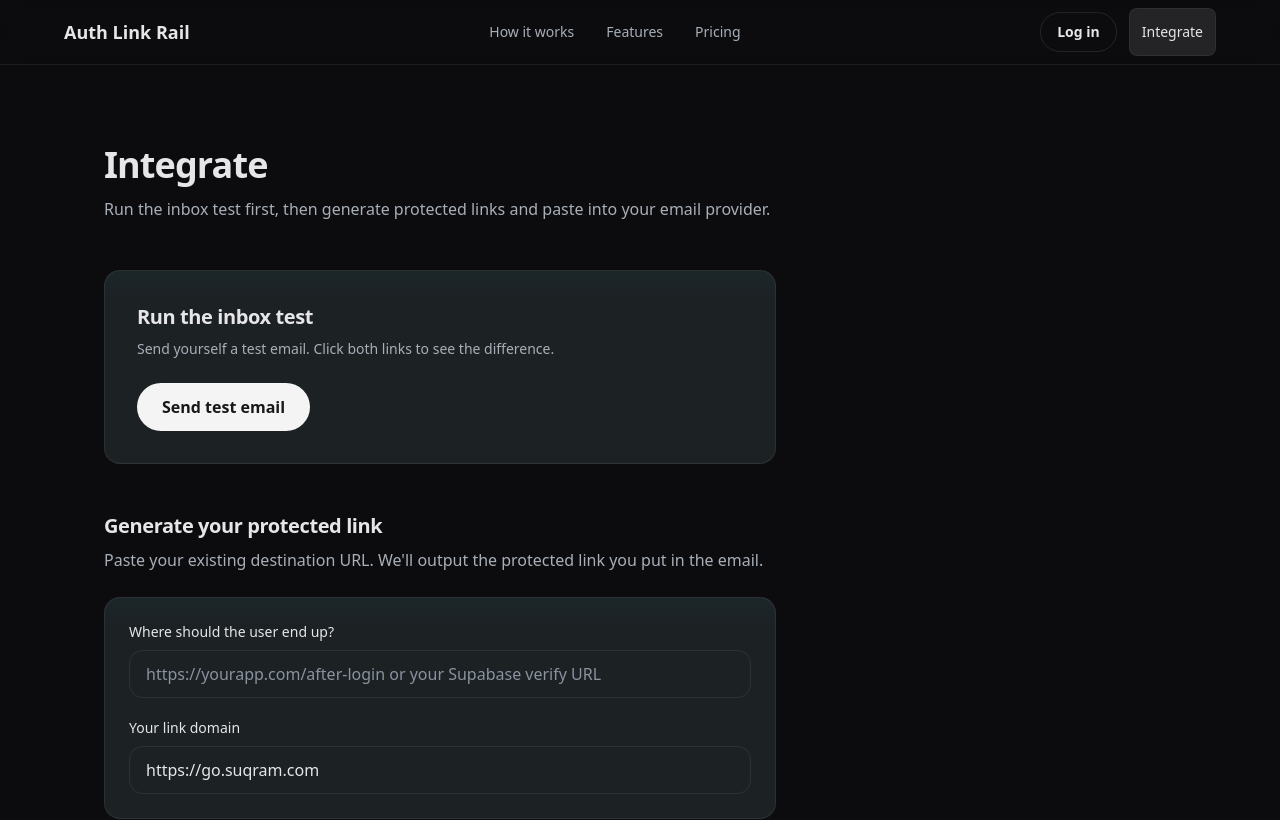
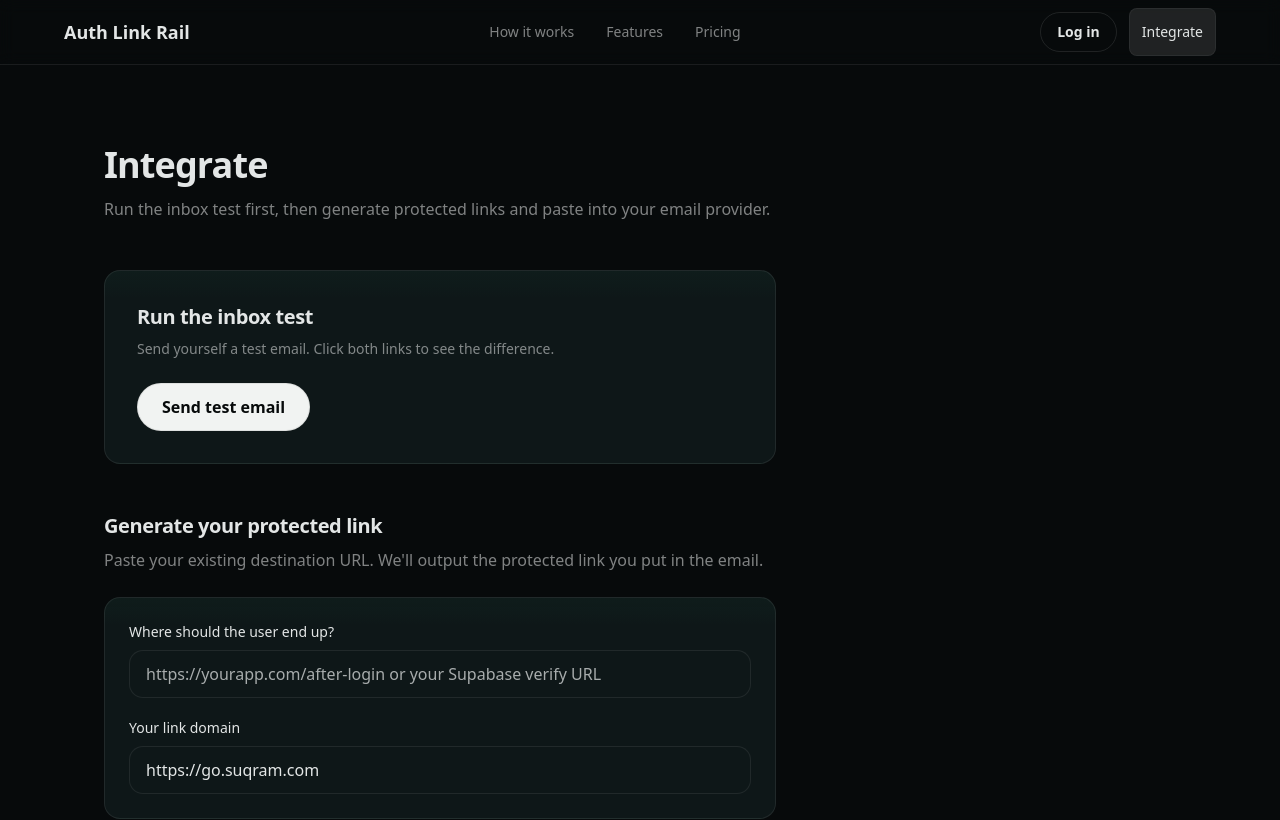
Before and after one commit to macuunamatata/Suqram, a Next.js app in the folder site/: page /start in a window 1280 px wide. Shown: the top 820 px of the page. Built offline with nearby package versions, Linux system fonts and the light colour scheme.

Commit message:
Polish UI/UX to domained feel

```diff
--- a/site/app/globals.css
+++ b/site/app/globals.css
@@ -2,52 +2,55 @@
 @tailwind components;
 @tailwind utilities;
 
-/* Premium polish: domained.app feel — typography, spacing, glass surfaces, restrained interactions. */
+/* Domained-style green-charcoal dark theme — color grading, grid, vignette, soft-white typography. */
 :root {
-  /* Base & surfaces */
-  --bg: #0c0c0e;
-  --surface: #161a1c;
-  --surface-elevated: #1c2124;
-  --bg2: #1a1e20;
-  --border: rgba(255, 255, 255, 0.07);
-  --border-strong: rgba(255, 255, 255, 0.10);
-  --grid-line: rgba(255, 255, 255, 0.025);
+  /* Base palette — green-tinted charcoal (not blue/neutral) */
+  --bg: #070A0B;
+  --bg2: #0A0F10;
+  --surface: #0C1415;
+  --surface2: #0E1718;
+  --border: rgba(255, 255, 255, 0.08);
+  --grid: rgba(255, 255, 255, 0.035); /* extremely subtle; never compete with text */
 
-  /* Typography — avoid pure #fff; soft off-white + muted gray */
-  --text: #e6e6e8;
-  --text-heading: #e6e6e6;
-  --text-muted: #a8afb8;
-  --text-muted-strong: #8b92a0;
+  /* Typography — soft white, not pure */
+  --text: #E3E6E6;
+  --text2: rgba(227, 230, 230, 0.72);   /* muted paragraph */
+  --muted: rgba(227, 230, 230, 0.55);
 
   /* Accent & warn */
-  --accent: #2dd4bf;
-  --accent-dim: rgba(45, 212, 191, 0.10);
-  --accent-focus: rgba(45, 212, 191, 0.25);
-  --accent-glow: rgba(45, 212, 191, 0.22);
-  --warn: #f59e0b;
-  --warn-dim: rgba(245, 158, 11, 0.12);
-  --error-muted: rgba(248, 113, 113, 0.9);
-
-  /* Primary CTA */
-  --cta-bg: #f4f4f5;
-  --cta-text: #18181b;
-  --cta-hover-bg: #e8e8ea;
+  --accent: #19C37D;
+  --warn: #EA840C;
+  --ctaBg: #F1F3F2;   /* off-white, slightly warm */
+  --ctaText: #070A0B;
 
   /* Spacing rhythm: 8/12/16/24/32/48/72 */
-  --space-1: 0.25rem;  /* 4 */
-  --space-2: 0.5rem;   /* 8 */
-  --space-3: 0.75rem;  /* 12 */
-  --space-4: 1rem;    /* 16 */
-  --space-6: 1.5rem;  /* 24 */
-  --space-8: 2rem;    /* 32 */
-  --space-12: 3rem;   /* 48 */
-  --space-18: 4.5rem; /* 72 */
+  --space-1: 0.25rem;
+  --space-2: 0.5rem;
+  --space-3: 0.75rem;
+  --space-4: 1rem;
+  --space-6: 1.5rem;
+  --space-8: 2rem;
+  --space-12: 3rem;
+  --space-18: 4.5rem;
 
-  /* Legacy aliases */
+  /* Aliases for components (derived from base palette) */
   --panel: var(--surface);
-  --card: var(--surface-elevated);
-  --muted: var(--text-muted);
-  --muted-strong: var(--text-muted-strong);
+  --card: var(--surface2);
+  --surface-elevated: var(--surface2);
+  --border-strong: rgba(255, 255, 255, 0.10);
+  --grid-line: var(--grid);
+  --text-heading: var(--text);
+  --text-muted: var(--muted);
+  --text-muted-strong: var(--text2);
+  --muted-strong: var(--text2);
+  --accent-dim: rgba(25, 195, 125, 0.12);
+  --accent-focus: rgba(25, 195, 125, 0.25);
+  --accent-glow: rgba(25, 195, 125, 0.35);
+  --warn-dim: rgba(234, 132, 12, 0.12);
+  --error-muted: rgba(248, 113, 113, 0.9);
+  --cta-bg: var(--ctaBg);
+  --cta-text: var(--ctaText);
+  --cta-hover-bg: #E6E8E7;
   --ring: var(--accent);
 }
 
@@ -83,26 +86,37 @@ h3 {
   font-size: 1.125rem;
 }
 
-/* Hero H1 — domained: 60px, weight 500, letter-spacing -1.5px, line-height 66px */
+/* Hero H1 — soft-white via gradient + subtle depth; not pure white */
 .hero-h1 {
-  color: var(--text-heading);
   font-weight: 500;
-  letter-spacing: -0.025em; /* ~-1.5px at 60px */
+  letter-spacing: -0.025em;
   line-height: 1.1;
   font-size: clamp(2.25rem, 5.5vw + 1rem, 3.75rem);
   max-width: 60ch;
+  background: linear-gradient(#E8ECEC, #C9D0D0);
+  -webkit-background-clip: text;
+  background-clip: text;
+  color: transparent;
+  text-shadow: 0 1px 0 rgba(0, 0, 0, 0.35);
+}
+/* Fallback when gradient clip not supported */
+@supports not (background-clip: text) {
+  .hero-h1 {
+    color: var(--text);
+    background: none;
+  }
 }
 
-/* Hero body — domained: 24px, line-height 32px, muted */
+/* Hero body — paragraph uses var(--text2) */
 .body-hero {
-  color: var(--text-muted);
-  font-size: 1.25rem;   /* 20px mobile */
+  color: var(--text2);
+  font-size: 1.25rem;
   line-height: 1.5;
 }
 @media (min-width: 640px) {
   .body-hero {
-    font-size: 1.5rem; /* 24px desktop */
-    line-height: 1.33; /* 32px */
+    font-size: 1.5rem;
+    line-height: 1.33;
   }
 }
 
@@ -127,10 +141,10 @@ h3 {
 }
 
 @layer components {
-  /* Cards: glass/dark-surface, 1px low-contrast border, radius 16px, no heavy shadow */
+  /* Cards: green-charcoal surface, 1px border, radius 16px */
   .card {
     @apply transition-[border-color,box-shadow] duration-150 ease-out;
-    background: linear-gradient(180deg, rgba(45, 212, 191, 0.02) 0%, transparent 32px), var(--surface-elevated);
+    background: linear-gradient(180deg, rgba(25, 195, 125, 0.02) 0%, transparent 32px), var(--surface-elevated);
     border: 1px solid var(--border);
     border-radius: 16px;
     box-shadow: none;
@@ -140,33 +154,33 @@ h3 {
     box-shadow: 0 4px 24px rgba(0, 0, 0, 0.18);
   }
   .card-padded {
-    padding: 1rem 1.25rem; /* 16–20px mobile */
+    padding: 1rem 1.25rem;
   }
   @media (min-width: 640px) {
     .card-padded {
-      padding: 1.25rem 1.5rem; /* 20–24px desktop */
+      padding: 1.25rem 1.5rem;
     }
   }
   .card-gradient-top {
-    background: linear-gradient(180deg, rgba(45, 212, 191, 0.03) 0%, transparent 28px), var(--surface-elevated);
+    background: linear-gradient(180deg, rgba(25, 195, 125, 0.03) 0%, transparent 28px), var(--surface-elevated);
     border: 1px solid var(--border);
     border-radius: 16px;
   }
 
-  /* Primary CTA: off-white pill, dark text, no/minimal shadow, subtle hover */
+  /* Primary CTA: Domained — ctaBg/ctaText, pill, premium hover, no heavy shadow */
   .btn-hero {
     @apply inline-flex items-center justify-center rounded-full px-6 py-3 text-base font-semibold;
     height: 48px;
     min-height: 48px;
-    background: var(--cta-bg);
-    color: var(--cta-text);
-    border: 1px solid rgba(255, 255, 255, 0.15);
+    background: var(--ctaBg);
+    color: var(--ctaText);
+    border: 1px solid rgba(0, 0, 0, 0.08);
     box-shadow: none;
-    transition: background-color 150ms ease, border-color 150ms ease, transform 150ms ease;
+    transition: background-color 180ms ease, border-color 180ms ease, transform 180ms ease;
   }
   .btn-hero:hover {
     background: var(--cta-hover-bg);
-    border-color: rgba(255, 255, 255, 0.2);
+    transform: translateY(-1px);
   }
   .btn-hero:focus-visible {
     outline: none;
@@ -178,8 +192,8 @@ h3 {
     height: 48px;
     min-height: 48px;
     background: var(--accent);
-    color: var(--cta-text);
-    border: 1px solid rgba(45, 212, 191, 0.35);
+    color: var(--ctaText);
+    border: 1px solid rgba(25, 195, 125, 0.35);
     transition: filter 150ms ease, box-shadow 150ms ease;
   }
   .btn-primary:hover {
@@ -260,19 +274,19 @@ h3 {
     box-shadow: 0 0 0 2px var(--accent-focus);
   }
 
-  /* Pills */
+  /* Hero badge — dark capsule, subtle border, accent dot with soft glow */
   .pill-hero {
     @apply inline-flex items-center gap-2 rounded-full px-3 py-1.5 text-xs font-medium;
-    background: var(--surface);
+    background: rgba(255, 255, 255, 0.04);
     color: var(--accent);
-    border: 1px solid var(--border-strong);
+    border: 1px solid rgba(255, 255, 255, 0.08);
   }
   .pill-hero-dot {
     width: 6px;
     height: 6px;
     border-radius: 50%;
     background: var(--accent);
-    box-shadow: 0 0 6px var(--accent-glow);
+    box-shadow: 0 0 14px rgba(25, 195, 125, 0.35);
   }
   .pill {
     @apply inline-flex items-center rounded-full px-3 py-1 text-xs font-medium;
@@ -284,20 +298,20 @@ h3 {
     @apply inline-flex items-center rounded-full px-3 py-1 text-xs font-medium;
     background: var(--accent-dim);
     color: var(--accent);
-    border: 1px solid rgba(45, 212, 191, 0.25);
+    border: 1px solid rgba(25, 195, 125, 0.25);
   }
-  /* "Most Popular" — domained: solid accent bg, black text */
+  /* "Most Popular" — solid accent bg, dark text */
   .pill-popular {
     @apply inline-flex items-center rounded-full px-3 py-1.5 text-xs font-semibold;
     background: var(--accent);
-    color: var(--cta-text);
+    color: var(--ctaText);
     border: none;
   }
   .pill-warn {
     @apply inline-flex items-center rounded-full px-3 py-1 text-xs font-medium;
     background: var(--warn-dim);
     color: var(--warn);
-    border: 1px solid rgba(245, 158, 11, 0.28);
+    border: 1px solid rgba(234, 132, 12, 0.28);
   }
 
   /* Inputs: dark surface, subtle border, soft teal focus ring */
@@ -326,11 +340,12 @@ h3 {
     border-top: 1px solid var(--border);
   }
 
-  /* Hero: extremely subtle grid + soft vignette (no obvious circles) */
+  /* Hero: Domained-style — base, grid (below), then center spotlight + vignette */
   .hero-bg {
     position: relative;
     background-color: var(--bg);
   }
+  /* Grid overlay: 1px lines, var(--grid), ~36px spacing; must be barely perceptible */
   .hero-bg::before {
     content: "";
     position: absolute;
@@ -338,23 +353,24 @@ h3 {
     pointer-events: none;
     z-index: 0;
     background-image:
-      linear-gradient(var(--grid-line) 1px, transparent 1px),
-      linear-gradient(90deg, var(--grid-line) 1px, transparent 1px);
-    background-size: 48px 48px;
+      repeating-linear-gradient(0deg, var(--grid) 0, var(--grid) 1px, transparent 1px, transparent 36px),
+      repeating-linear-gradient(90deg, var(--grid) 0, var(--grid) 1px, transparent 1px, transparent 36px);
+    background-size: 36px 36px;
   }
+  /* Center spotlight + edge vignette (above grid so grid fades at edges) */
   .hero-bg::after {
     content: "";
     position: absolute;
     inset: 0;
     pointer-events: none;
-    z-index: 0;
+    z-index: 1;
     background:
-      radial-gradient(ellipse 120% 80% at 50% -15%, rgba(255, 255, 255, 0.03) 0%, transparent 55%),
-      radial-gradient(ellipse 140% 120% at 50% 50%, transparent 50%, rgba(0, 0, 0, 0.35) 100%);
+      radial-gradient(closest-side at 50% 35%, rgba(255, 255, 255, 0.06), rgba(0, 0, 0, 0) 60%),
+      radial-gradient(1200px 600px at 50% 40%, rgba(0, 0, 0, 0) 0%, rgba(0, 0, 0, 0.65) 70%, rgba(0, 0, 0, 0.85) 100%);
   }
   .hero-bg > * {
     position: relative;
-    z-index: 1;
+    z-index: 2;
   }
 }
 
```
